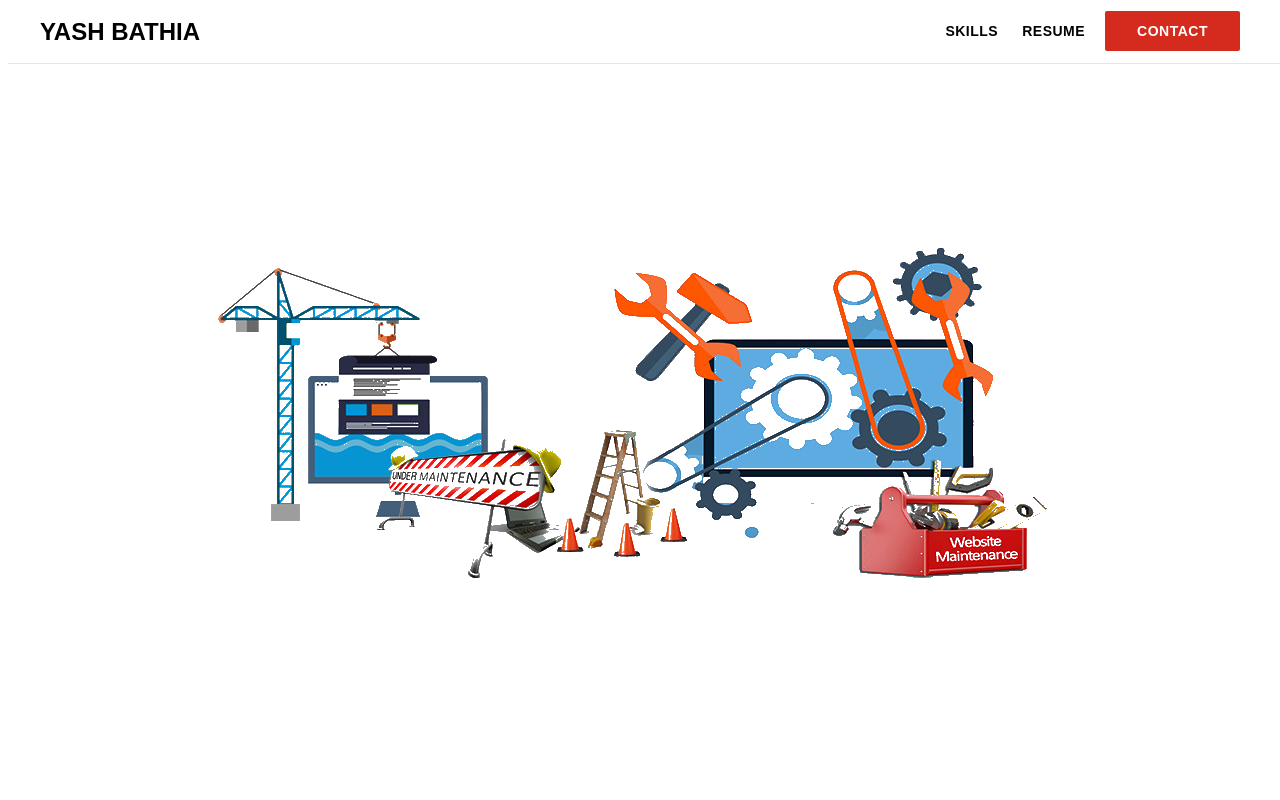
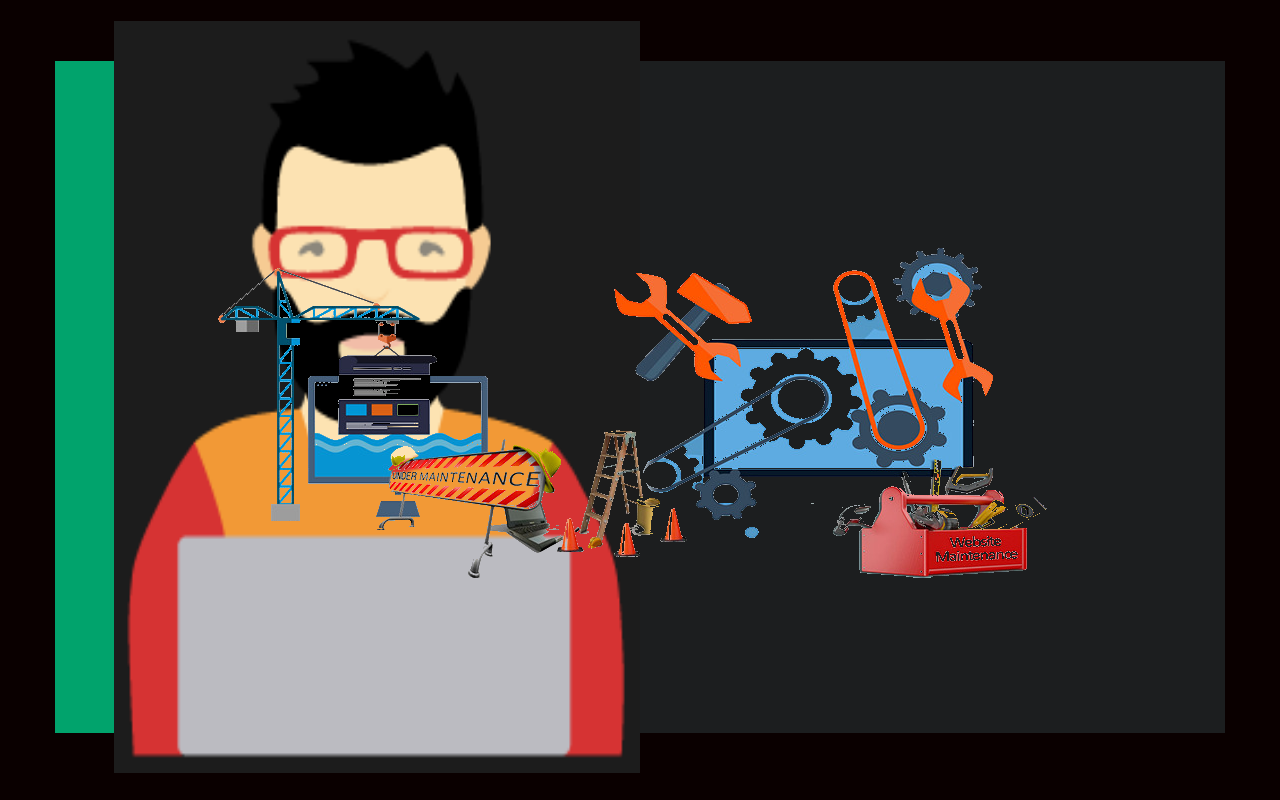
Before and after one commit to yvbathia/yashbathia, a React (Create React App) app: page /resume in a window 1280 px wide. Built offline with nearby package versions, Linux system fonts and the light colour scheme.

Commit message:
Introduce new Design

```diff
--- a/src/components/Header/Header.module.scss
+++ b/src/components/Header/Header.module.scss
@@ -5,57 +5,71 @@
 }
 
 .root {
-  // background: $light-background;
-}
-.header {
-  background-color: #fff;
-  width: 100%;
-  border-bottom: 1px solid rgba(0, 0, 0, 0.1);
-  height: 63px;
-  position: fixed;
-  max-width: 100%;
-  top: 0;
-  display: flex;
-  z-index: 5;
-  flex-direction: row;
-  justify-content: space-between;
-  align-items: center;
+  height: 94vh;
+  padding-top: 1%;
 }
 
-.left {
-  flex: 1 1;
-  margin-left: 2rem;
-  display: block;
-  font-weight: bolder;
-  font-size: 1.5rem;
+.container {
+  height: 100%;
+  max-width: 1140px;
+  width: 100%;
+  padding-right: 15px;
+  padding-left: 15px;
+  margin-right: auto;
+  margin-left: auto;
 }
 
-.right {
-  flex: 1 1;
-  margin-right: 2rem;
-  text-align: right;
+.innerContainer {
+  height: 100%;
+  overflow: hidden;
+  display: flex;
+  flex-wrap: wrap;
+  margin-right: -15px;
+  margin-left: -15px;
 }
 
-.children {
-  margin: auto;
-  width: 1160px;
+.head {
+  width: 50%;
+  display: flex;
+  flex-direction: row;
 }
 
-.links {
-  margin-right: 1rem;
-  padding: 1rem 0.25rem;
-  text-decoration: none;
-  text-transform: uppercase;
-  line-height: 1;
-  letter-spacing: 0.5px;
-  font-size: 0.875rem;
-  font-weight: bold;
+.nav {
+  height: calc(100% - 80px);
+  margin: 40px 0;
+  background: $green;
+  width: 10%;
 }
 
-.btn {
-  background-color: #d52b1e;
-  color: $white !important;
-  border-radius: 0.125rem;
-  text-align: center;
-  padding: .75rem 2rem;
+.imgContainer {
+  height: 100%;
+  width: 90%;
 }
+
+.img {
+  height: 100%;
+  width: 100%;
+  background: $grey;
+}
+
+.details {
+  width: 50%;
+  height: 100%;
+  position: relative;
+}
+
+.detail {
+  width: 100%;
+  height: calc(100% - 80px);
+  margin: 40px 0;
+  overflow: hidden;
+  position: relative;
+  background: $dark-grey;
+
+  flex: 1;
+  overflow: auto;
+}
+
+.child {
+  padding: 50px 20px;
+}
--- a/src/components/Header/index.jsx
+++ b/src/components/Header/index.jsx
@@ -1,7 +1,8 @@
 import React from "react";
 import PropTypes from "prop-types";
 import s from "./Header.module.scss";
-import { Link } from "react-router-dom";
+import Img from "../../images/profile.png";
+// import { Link } from "react-router-dom";
 
 const propType = {
   children: PropTypes.node.isRequired
@@ -9,40 +10,25 @@ const propType = {
 
 const Header = ({ children }) => (
   <div className={s.root}>
-    <div className={s.header}>
-      <div className={s.left}>
-        <Link to="/" style={{ textDecoration: "none", color: "inherit" }}>
-          YASH BATHIA
-        </Link>
-      </div>
-
-      <div className={s.right}>
-        <Link
-          className={s.links}
-          to="/skills"
-          style={{ textDecoration: "none", color: "inherit" }}
-        >
-          SKILLS
-        </Link>
-
-        <Link
-          className={s.links}
-          to="/resume"
-          style={{ textDecoration: "none", color: "inherit" }}
-        >
-          RESUME
-        </Link>
-
-        <Link
-          className={[s.links, s.btn].join(" ")}
-          to="/contact"
-          style={{ textDecoration: "none", color: "inherit" }}
-        >
-          CONTACT
-        </Link>
+    <div className={s.container}>
+      <div className={s.innerContainer}>
+        <div className={s.head}>
+          <div className={s.nav}>
+            {/* <div>About</div>
+            <div>Contact</div>
+            <div>Skills</div> */}
+          </div>
+          <div className={s.imgContainer}>
+            <img className={s.img} src={Img} alt="img" />
+          </div>
+        </div>
+        <div className={s.details}>
+          <div className={s.detail}>
+            <div className={s.child}>{children}</div>
+          </div>
+        </div>
       </div>
     </div>
-    <div className={s.children}>{children}</div>
   </div>
 );
 
--- /dev/null
+++ b/src/pages/About/About.module.scss
@@ -0,0 +1,25 @@
+@import "../../styles/variables.scss";
+
+.title {
+  font-weight: 900;
+  color: $white;
+  line-height: normal;
+  text-transform: lowercase;
+  padding-right: 30px;
+  font-size: 70px;
+  margin-top: 20px;
+  margin-bottom: 20px;
+}
+
+.details {
+  width: 100%;
+  font-size: 15px;
+  font-weight: 400;
+  line-height: 1.5;
+}
+
+a {
+  color: $green;
+  text-decoration: none;
+  font-weight: 500;
+}
--- a/src/pages/About/index.jsx
+++ b/src/pages/About/index.jsx
@@ -1,8 +1,23 @@
 import React from "react";
+import s from "./About.module.scss";
 
 const About = () => (
-  <div>
-    <div>About Page</div>
+  <div className={s.root}>
+    <div className={s.title}>About Me</div>
+    <div className={s.details}>
+      Hi, I'm Yash Bathia, Software enginner, currently working with awesome
+      folks at Tech Holdings. Passionate about building world class web applications. Have a look at skills or just connect with me on
+      <a
+        href="https://www.linkedin.com/in/yash-bathia/"
+        target="_blank"
+        rel="noopener noreferrer"
+      >
+        {" "}
+        LinkedIn
+      </a>
+      . I am always excited to do business with like minded people, lets discuss
+      over coffee.
+    </div>
   </div>
 );
 
--- /dev/null
+++ b/src/pages/Education/Education.module.scss
@@ -0,0 +1,43 @@
+@import "../../styles/variables.scss";
+
+.title {
+  font-weight: 900;
+  color: $white;
+  line-height: normal;
+  text-transform: lowercase;
+  padding-right: 30px;
+  font-size: 70px;
+  margin-top: 20px;
+  margin-bottom: 20px;
+}
+
+.details {
+  width: 100%;
+  font-size: 15px;
+  font-weight: 400;
+  line-height: 1.5;
+  display: flex;
+  flex-direction: column;
+}
+
+.education {
+  display: flex;
+  flex-direction: row;
+  margin-top: 20px;
+}
+
+.year {
+  width: 10%;
+}
+
+.uni {
+  width: 50%;
+}
+
+.degree {
+  width: 20%;
+}
+
+.perc {
+  width: 20%;
+}
--- /dev/null
+++ b/src/pages/Education/index.jsx
@@ -0,0 +1,24 @@
+import React from "react";
+import s from "./Education.module.scss";
+
+const Education = () => (
+  <div className={s.root}>
+    <div className={s.title}>Education</div>
+    <div className={s.details}>
+      <div className={s.education}>
+        <div className={s.year}>2017</div>
+        <div className={s.uni}>DAIICT</div>
+        <div className={s.degree}>Msc-IT</div>
+        <div className={s.perc}>69%</div>
+      </div>
+      <div className={s.education}>
+        <div className={s.year}>2015</div>
+        <div className={s.uni}>Ahmedabad University</div>
+        <div className={s.degree}>BCA</div>
+        <div className={s.perc}>78%</div>
+      </div>
+    </div>
+  </div>
+);
+
+export default Education;
--- a/src/pages/Home/index.jsx
+++ b/src/pages/Home/index.jsx
@@ -1,37 +1,23 @@
 import React from "react";
 import Header from "../../components/Header";
+import About from "../About";
 import s from "./Home.module.scss";
-import Avatar from "../../images/avatar.jpg";
+import Skills from "../Skills";
+import Education from "../Education";
 
 const Home = () => (
   <Header>
-    <div className={s.root}>
-      <div className={s.left}>
-        <img className={s.img} src={Avatar} alt="Avatar" />
+    <>
+      <div className={s.about}>
+        <About />
       </div>
-      <div className={s.right}>
-        <div className={s.intro}>
-          <p>Thanks for stopping by...</p>
-          <p>
-            Hi, I'm Yash Bathia, Software enginner, currently working with
-            awesome folks at Tech Holdings.
-          </p>
-        </div>
-        <div className={s.details}>
-          Have a look at skills or just connect with me on
-          <a
-            href="https://www.linkedin.com/in/yash-bathia/"
-            target="_blank"
-            rel="noopener noreferrer"
-          >
-            {" "}
-            LinkedIn
-          </a>
-          . I am always excited to do business with like minded people, lets
-          discuss over coffee.
-        </div>
+      <div className={s.about}>
+        <Skills />
       </div>
-    </div>
+      <div className={s.about}>
+        <Education />
+      </div>
+    </>
   </Header>
 );
 
--- /dev/null
+++ b/src/pages/Skills/Skills.module.scss
@@ -0,0 +1,22 @@
+@import "../../styles/variables.scss";
+
+.title {
+  font-weight: 900;
+  color: $white;
+  line-height: normal;
+  text-transform: lowercase;
+  padding-right: 30px;
+  font-size: 70px;
+  margin-top: 20px;
+  margin-bottom: 20px;
+}
+
+.details {
+  width: 100%;
+  font-size: 15px;
+  font-weight: 400;
+  line-height: 1.5;
+  display: grid;
+  grid-template-columns: auto auto auto;
+  grid-row-gap: 1rem;
+}
--- a/src/pages/Skills/index.jsx
+++ b/src/pages/Skills/index.jsx
@@ -1,11 +1,22 @@
 import React from "react";
-import Header from "../../components/Header";
-import UnderMaintenance from "../../components/UnderMaintenance";
+import s from "./Skills.module.scss";
 
 const Skills = () => (
-  <Header>
-    <UnderMaintenance />
-  </Header>
+  <div className={s.root}>
+    <div className={s.title}>Skills</div>
+    <div className={s.details}>
+      <span>HTML</span>
+      <span>JS</span>
+      <span>React</span>
+      <span>GatsBy.js</span>
+      <span>Next.js</span>
+      <span>SCSS</span>
+      <span>Python</span>
+      <span>PHP</span>
+      <span>GraphQL</span>
+      <span>Git</span>
+    </div>
+  </div>
 );
 
 export default Skills;
--- a/src/styles/global.scss
+++ b/src/styles/global.scss
@@ -3,6 +3,8 @@
 body {
   line-height: 1.15;
   font-family: $sansSerif;
+  background: #0a0000;
+  color: grey;
 }
 
 h1 {
--- a/src/styles/variables.scss
+++ b/src/styles/variables.scss
@@ -2,6 +2,9 @@ $white: #fff;
 $light-grey: #d3d3d3;
 $link-color: #838383;
 $light-background: #fcfcfc;
+$dark-grey: #1c1e1f;
+$grey: #1c1c1c;
+$green: #01a36c;
 
 // fonts
 
```
Also changed, not shown: src/images/profile.png (added), src/pages/Home/Home.module.scss (line endings or trailing spaces).
